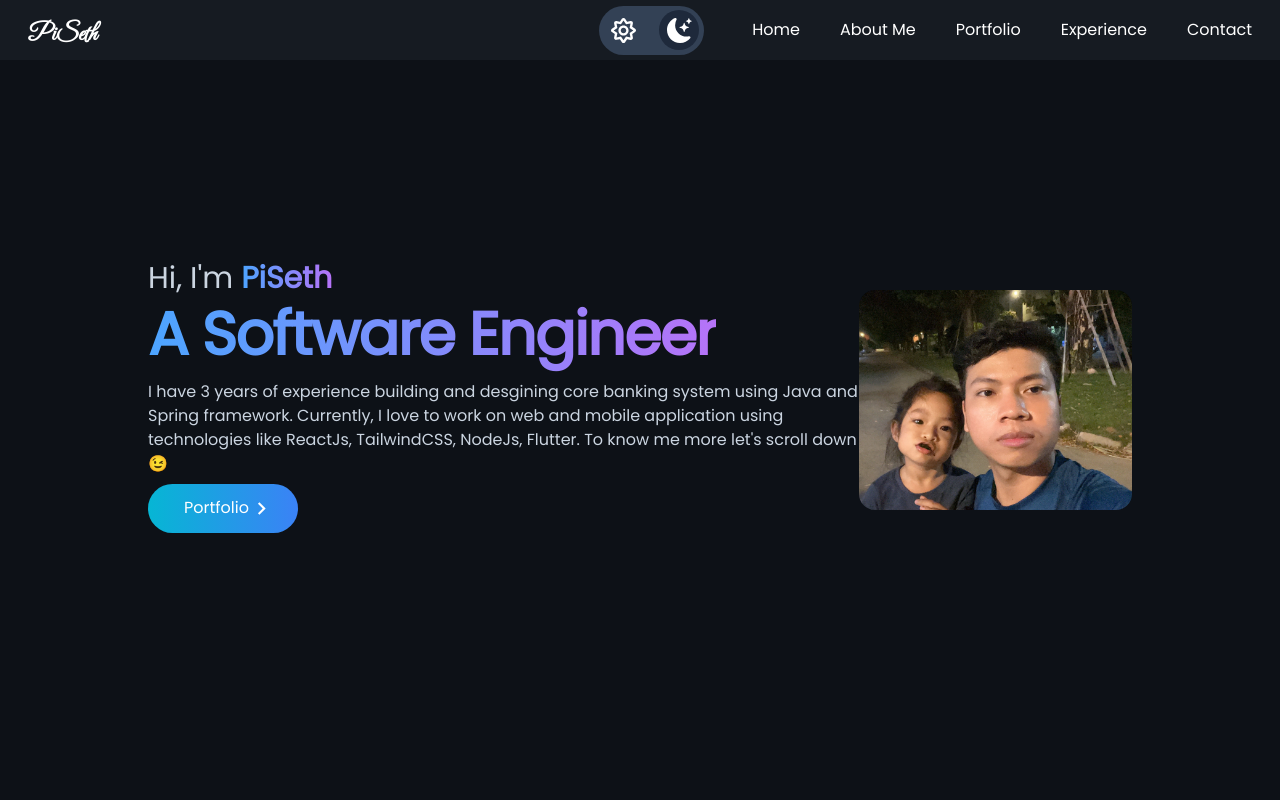
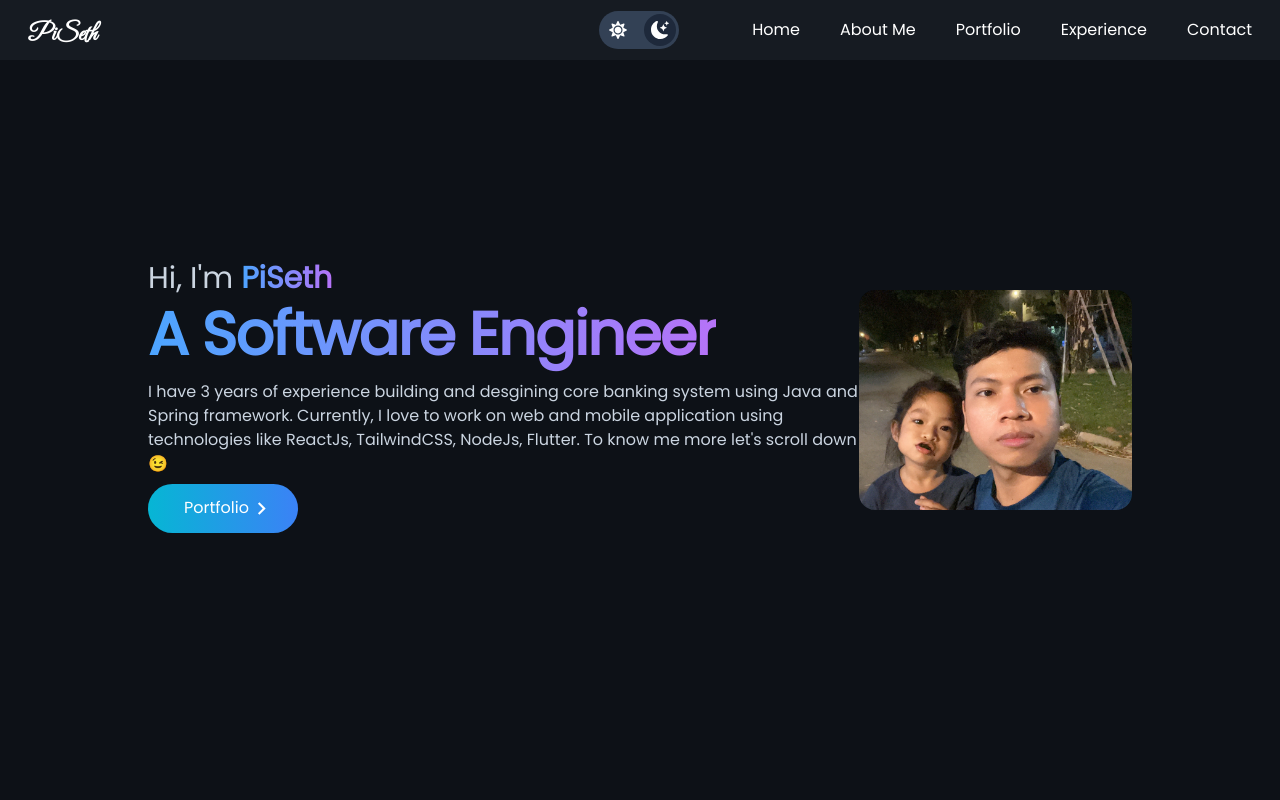
Before and after one commit to it-phnomden/maportfolio, a React (Create React App) app: page / in a window 1280 px wide. Shown: the top 800 px of the page. Built offline with nearby package versions, Linux system fonts and the light colour scheme.

Commit message:
Customize toggle switch button

```diff
--- a/src/components/NavBar.jsx
+++ b/src/components/NavBar.jsx
@@ -80,18 +80,18 @@ const NavBar = () => {
       <div className="hidden max-md:flex items-center">
         <LazyLoadImage
           className="h-[35px] w-[35px] object-cover rounded-[100%] mx-5 p-[2px] bg-slate-300  dark:bg-slate-800
-          border-[2px] dark:border-slate-500 border-slate-400 animate-pulse"
+          border-[2px] dark:border-slate-500 border-slate-400"
           src={profile}
           alt="My Profile"
         />
         <div onClick={openNave}>
-          <Hamburger bgColor="bg-black dark:bg-white z-20" isOpen={nav} />
+          <Hamburger bgColor="bg-black dark:bg-white z-30" isOpen={nav} />
         </div>
       </div>
 
       <ul
         className={`bg-inherit flex flex-col space-y-10 fixed right-0 top-0 w-screen h-screen justify-center items-center
-               transform ease-in-out duration-500 ${
+               transform ease-in-out duration-500 z-20 ${
                  nav ? "translate-y-[0vh]" : "-translate-y-[100vh]"
                }`}
       >
--- a/src/components/ToggleSwitch.jsx
+++ b/src/components/ToggleSwitch.jsx
@@ -1,17 +1,18 @@
 import React from "react";
-import { FaRegSun } from "react-icons/fa";
+import { FaSun } from "react-icons/fa";
 import { BsFillMoonStarsFill } from "react-icons/bs";
-import { MdWbSunny } from "react-icons/md";
 
 const ToggleSwitch = (props) => {
   return (
-    <div className="bg-slate-300  dark:bg-slate-700 w-[105px] p-3 rounded-full flex justify-between items-center cursor-pointer">
+    <div className="relative w-20 bg-slate-300 dark:bg-slate-700 rounded-full p-[10px] flex justify-between items-center cursor-pointer">
+      <FaSun size={18} className="z-10" />
+      <BsFillMoonStarsFill size={18} className="z-10" />
       <div
-        className={`w-fit p-5 flex justify-center items-center rounded-full
-        duration-300 transition-transform ease-linear absolute left-1 ${props.dark ? "bg-slate-800 translate-x-14" : "bg-slate-200 translate-x-0"}`}
+        className={`bg-slate-200 dark:bg-slate-800 p-4 flex justify-center items-center rounded-full
+        transform-gpu transition-transform duration-500 ease-in-out absolute left-[3px] ${
+          props.dark ? "translate-x-[42px]" : ""
+        }`}
       ></div>
-      <FaRegSun size={25} className="z-10" />
-      <BsFillMoonStarsFill size={25} className="z-10" />
     </div>
   );
 };
--- a/src/index.css
+++ b/src/index.css
@@ -29,9 +29,9 @@
     @apply inline-block text-transparent bg-clip-text bg-gradient-to-r from-[#0f2027] to-[#2c5364];
   }
   .dark-mode {
-    @apply bg-[rgb(13,17,23)] text-slate-300 duration-1000;
+    @apply bg-[rgb(13,17,23)] text-slate-300;
   }
   .light-mode {
-    @apply bg-[rgb(255,255,255)] text-black duration-1000;
+    @apply bg-[rgb(255,255,255)] text-black;
   }
 }
```
